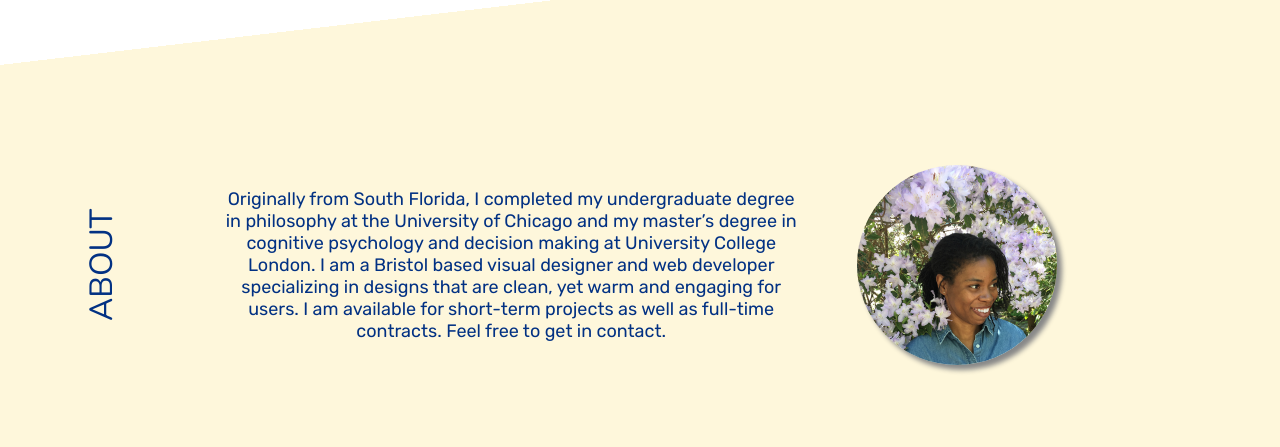
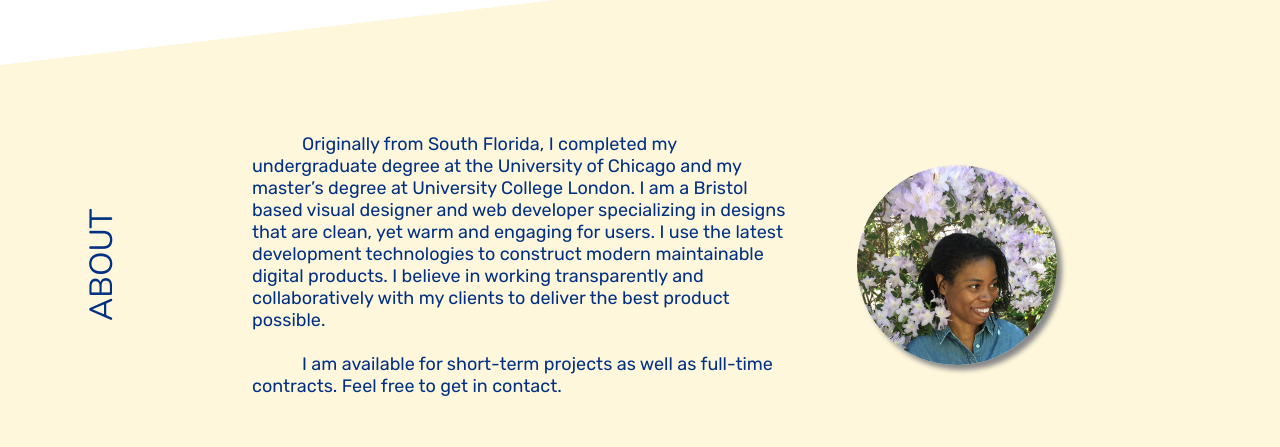
Before and after one commit to confettibird/portfolio, a Vue app: page / in a window 1280 px wide. Shown: the part 940-1387 px from the top of the page. Built offline with nearby package versions, Linux system fonts and the light colour scheme; a web font is replaced by a local one; what vue-smooth-scroll would draw is missing.

Commit message:
updated skills

```diff
--- a/src/components/about.vue
+++ b/src/components/about.vue
@@ -7,8 +7,10 @@
         About
       </div>
       <div class="section__body section_body--about">
-        <div class="about-text centered text">
-          Originally from South Florida, I completed my undergraduate degree in philosophy at the University of Chicago and my master’s degree in cognitive psychology and decision making at University College London. I am a Bristol based visual designer and web developer specializing in designs that are clean, yet warm and engaging for users. I am available for short-term projects as well as full-time contracts. Feel free to get in contact.
+        <div class="about-text text">
+         <p> Originally from South Florida, I completed my undergraduate degree at the University of Chicago and my master’s degree at University College London. I am a Bristol based visual designer and web developer specializing in designs that are clean, yet warm and engaging for users. I use the latest development technologies to construct modern maintainable digital products. I believe in working transparently and collaboratively with my clients to deliver the best product possible.</p>
+          <br>
+          <p>I am available for short-term projects as well as full-time contracts. Feel free to get in contact.</p>
         </div>
         <div class="about-image round shadowed thumbnail">
           <img src="/assets/img/portfolioPhoto.jpg" class="portrait" />
@@ -28,9 +30,8 @@ export default {};
 }
 
 .about-text {
+  text-indent: 50px;
   max-width: 50%;
-  // margin-top: 50%;
-  // margin-bottom: 50%;
   margin-left: 5%;
   @media (max-width: $md-screen) {
     margin-top: 0;
@@ -42,6 +43,9 @@ export default {};
     margin-top: 0;
     margin-bottom: 5%;
   }
+  p{
+    margin-left: 5%;
+  }
 }
 
 .about-image {
--- a/src/components/contact.vue
+++ b/src/components/contact.vue
@@ -20,7 +20,7 @@
           </div>
           <div class="contact--bottom">
             <a href="https://twitter.com/confettibird" target="_blank"><i class="fab fa-twitter fa-2x"></i></a>
-            <a href="https://www.instagram.com/nociostudios" target="_blank"><i class="fab fa-instagram fa-2x"></i></a>
+            <!--<a href="https://www.instagram.com/nociostudios" target="_blank"><i class="fab fa-instagram fa-2x"></i></a>-->
             <a href="https://github.com/confettibird" target="_blank"><i class="fab fa-github fa-2x"></i></a>
           </div>
         </div>
--- a/src/components/header.vue
+++ b/src/components/header.vue
@@ -155,34 +155,48 @@ export default {
     .logo--mobile {
       margin-top: 8%;
       text-align: center;
-      font-size: 3.5vw;
-
+      font-size: 2.3rem;
       display: none;
       @media (max-width: $lrg-screen) {
         display: block;
+        font-size: 2.2rem;
       }
       @media (max-width: $md-screen) {
         margin-top: 10%;
+        font-size: 2rem;
       }
       @media (max-width: $xsm-screen) {
         margin-top: 20%;
+        font-size: 1.5rem;
       }
     }
 
     .services--mobile {
       // position
       position: absolute;
-      bottom: 5%;
+      width: 100%;
+      bottom: 10%;
       left: 50%;
       -webkit-transform: translate(-50%, -50%);
       transform: translate(-50%, -50%);
-
-      font-size: 2.2vw;
+      font-size: 1.1rem;
       text-align: center;
-
       display: none;
       @media (max-width: $lrg-screen) {
         display: block;
+        font-size: 1.2rem;
+      }
+      @media (max-width: $md-screen) {
+        /*margin-top: 10%;*/
+        font-size: 1.1rem;
+      }
+      @media (max-width: $sm-screen) {
+        /*margin-top: 10%;*/
+        font-size: 1rem;
+      }
+      @media (max-width: $xsm-screen) {
+        /*margin-top: 10%;*/
+        font-size: .8rem;
       }
     }
 
--- a/src/components/skills.vue
+++ b/src/components/skills.vue
@@ -7,7 +7,7 @@
         <div class="centered skill-grid">
           <div id="wordcloud">
             <vue-word-cloud
-            :words="[['HTML', 6], ['Sass', 5], ['JavaScript', 3], ['CSS', 6], ['Vue.js', 3], ['OctoberCMS', 3], ['Photoshop', 5], ['WordPress', 3], ['Headless CMS', 4], ['Illustrator', 6], ['InDesign', 5], ['Logo &amp; Icon Design', 3], ['Branding', 3]]"
+            :words="[['HTML', 6], ['Sass', 6], ['JavaScript', 4], ['CSS', 6], ['Vue.js', 5], ['OctoberCMS', 5], ['Photoshop', 4], ['GraphQL', 3], ['Headless CMS', 3], ['Illustrator', 4], ['InDesign', 3]]"
             :color="([, weight]) => weight > 5 ? '#d09c2d' : weight > 4 ? '#64abd6' : '#128d9d'"
             font-family="Nunito"/>
           </div>
```
Also changed, not shown: 7 other files (tests, documents, lock files or other folders).
